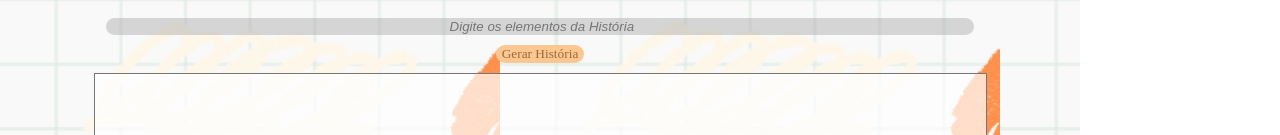
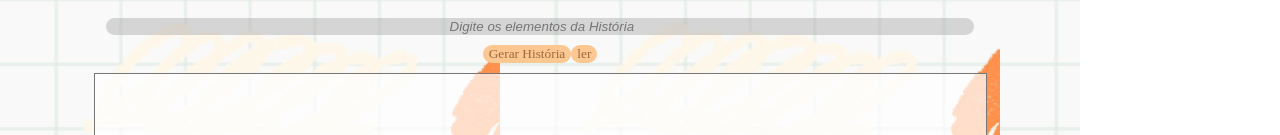
Before and after one commit to AllyThi/suahistoria, a React (Create React App) app: page / in a window 1280 px wide. Shown: the part 393-528 px from the top of the page. Built offline with nearby package versions, Linux system fonts and the light colour scheme; no server answers.

Commit message:
Update Body.jsx

```diff
--- a/src/components/Body.jsx
+++ b/src/components/Body.jsx
@@ -16,6 +16,17 @@ function Body() {
 
   console.log(pergunta)
 
+  const ler = (response) => {
+    const palavras = response.split('.');
+
+    for (let i = 0; i < palavras.length; i++ ) {
+      let talk = new SpeechSynthesisUtterance(palavras[i]);
+      let voices = window.speechSynthesis.getVoices();
+      talk.voice = voices[1];
+      window.speechSynthesis.speak(talk);
+    }
+  };
+
 
 
   const apiKey = process.env.REACT_APP_OPENAI_API_KEY
@@ -26,7 +37,7 @@ const criarHist = () => {
   const params = {
     model: "gpt-3.5-turbo-instruct",
     prompt: `Crie uma história completa infantil,  com seguintes caracteristicas, em português:Personagens principais${pergunta.principais},personagens secundários ${pergunta.secundarios}
-    , vilões ${pergunta.viloes}, gênero: ${pergunta.generos}, e os elementos ${pergunta.elementos} `,
+    , vilões ${pergunta.viloes}, gênero: ${pergunta.generos}, e os elementos ${pergunta.elementos}, divida as frases com um ponto simples como . `,
     max_tokens: 1500,
     temperature: 1,
     }
@@ -35,6 +46,10 @@ const criarHist = () => {
     .then((result)=> setResponse(result.data.choices[0].text))
     .catch((err)=> console.log(err))
   }
+
+
+
+
 
 
 
@@ -53,10 +68,11 @@ const criarHist = () => {
       <input value={pergunta.elementos} type="text" placeholder=" Digite os elementos da História" onChange={(e) => setPergunta({...pergunta, elementos:e.target.value}) } ></input>
       <br />
       <button onClick={criarHist} >Gerar História</button>
+      <button onClick={ler(response)} >ler</button>
       <br />
       <textarea value={response} readOnly></textarea>
     </div>
   );
-}
+  }
 
 export default Body;
```
